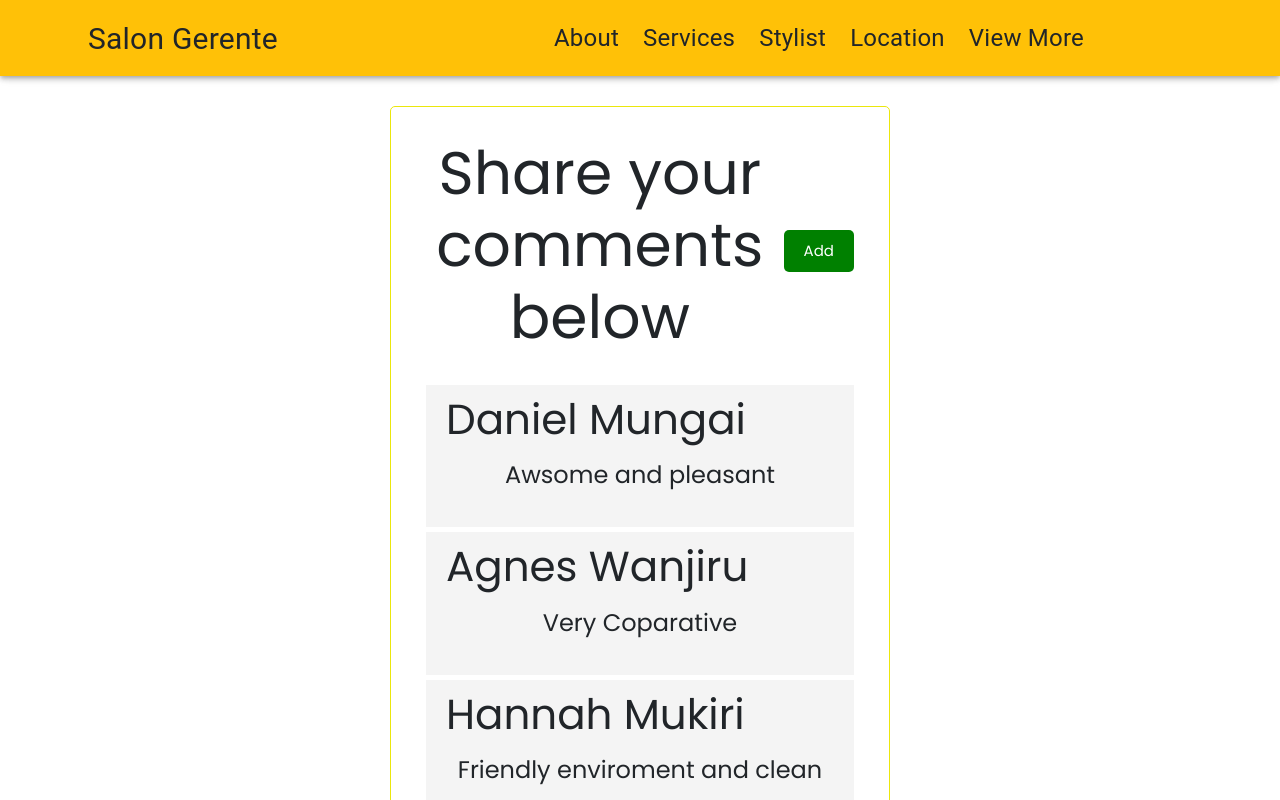
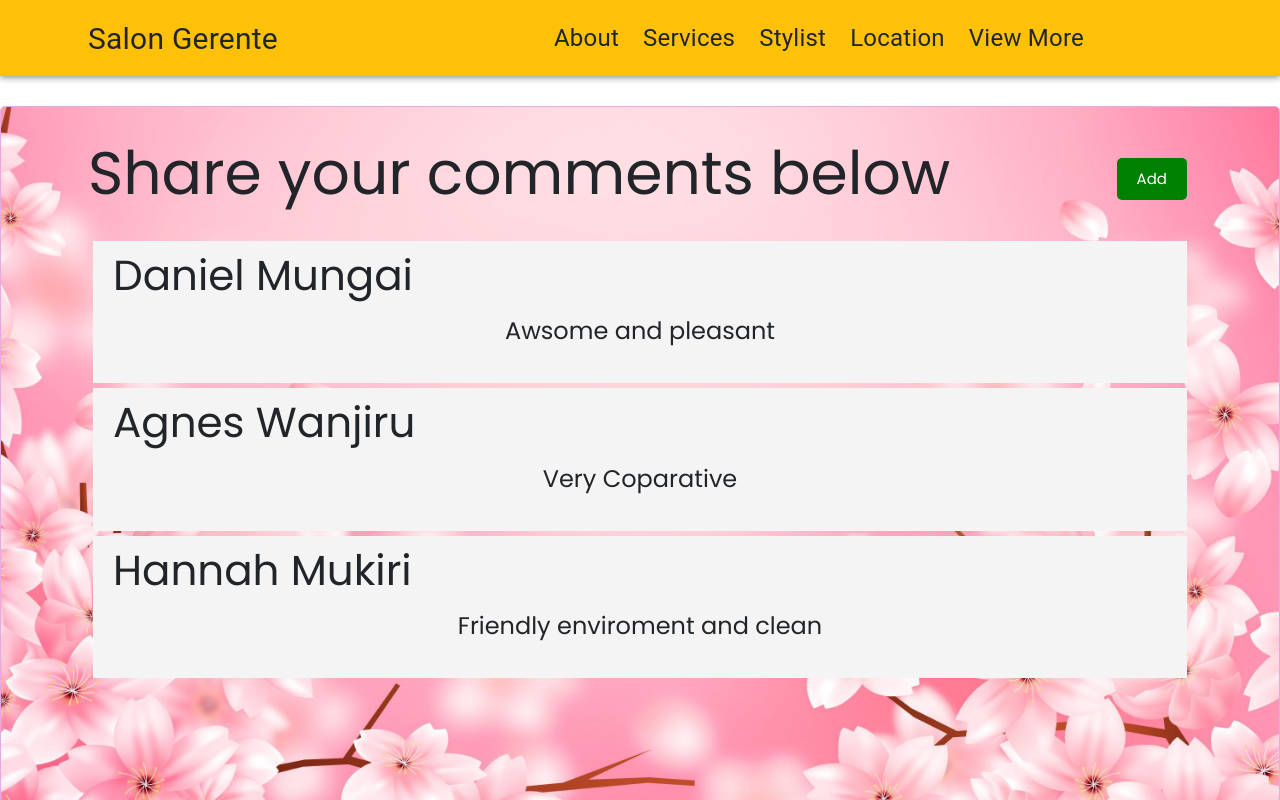
Before and after one commit to mungaiDaniel/Salon-Appointment-UI, a React (Create React App) app: page /testimony in a window 1280 px wide. Built offline with nearby package versions, Linux system fonts and the light colour scheme.

Commit message:
add pic in register form

```diff
--- a/src/App.js
+++ b/src/App.js
@@ -1,16 +1,17 @@
 import './App.css';
 import 'bootstrap/dist/css/bootstrap.css';
 import NavBar from './components/NavBar';
-import Login from './components/auth/Login';
+import Login from './components/auth/LoginInfo';
 import Footer from './components/Footer';
 import MainContent from './components/MainContent';
-import Register from './components/auth/Register';
+import Register from './components/auth/RegisterInfo';
 import 'font-awesome/css/font-awesome.min.css';
 import React, { Suspense, useState} from 'react';
 import { BrowserRouter, Routes, Route } from "react-router-dom";
 import TestimonyPage from './components/addTestimonies/TestimonyPage';
 import Book from './components/BookAppointment/Book';
 import Content from './components/BookAppointment/Content';
+import Signup from './components/auth/Signup';
 function App() {
   const [currentForm, setCurrentForm] = useState('register');
   const [homePage, setHomePage] = useState('home')
@@ -36,7 +37,7 @@ function App() {
         <Route exact path="/login" element={<Login/>}/>
       </Routes>
       <Routes>
-        <Route exact path="/register" element={<Register/>}/>
+        <Route exact path="/register" element={<Signup/>}/>
       </Routes>
       <Routes>
         <Route exact path="/testimony" element={<TestimonyPage/>}/>
--- a/src/components/addTestimonies/TestimonyPage.js
+++ b/src/components/addTestimonies/TestimonyPage.js
@@ -31,12 +31,15 @@ const TestimonyPage = () => {
   }
 
   return (
-    <div className='container' id='container'>
-        <Header onAdd={() => setShowAddTask(!showAddTask)}
+    <div className='containe' id='container'>
+      <div className='container'>
+      <Header onAdd={() => setShowAddTask(!showAddTask)}
           showAdd={showAddTask}
         />
         {showAddTask && <AddTask onAdd={addTask} />}
         <Tasks  tasks={tasks} />
+      </div>
+
 
     </div>
   )
--- a/src/components/addTestimonies/addtestimony.scss
+++ b/src/components/addTestimonies/addtestimony.scss
@@ -8,16 +8,22 @@
 
 body {
   font-family: 'Poppins', sans-serif;
+
 }
 
 #container {
-  max-width: 500px;
+  background-image: url("../Img/pinkback.jpg");
+  background-size: cover;
+  background-position: center center;
+  background-attachment: fixed;
+  z-index: 1;
   margin: 30px auto;
   overflow: auto;
-  min-height: 300px;
-  border: 1px solid rgb(235, 231, 12);
+  min-height: 100vh;
+  border: 1px solid rgb(228, 170, 228);
   padding: 30px;
   border-radius: 5px;
+  width: 100vw;
 }
 
 .header {
--- /dev/null
+++ b/src/components/auth/Signup.js
@@ -0,0 +1,17 @@
+import React from 'react'
+import {Button, Alert, Row, Col} from 'react-bootstrap';
+import RegisterForm from './RegisterForm';
+import Register from './RegisterInfo';
+import Pict from '../Pict';
+const Signup = () => {
+  return (
+    <div>
+      <Row className='containe'>
+        <Col><Register /></Col>
+        <Col> <Pict/></Col>
+      </Row>
+    </div>
+  )
+}
+
+export default Signup
```
Also changed, not shown: src/components/Img/pinkback.jpg (added), src/components/auth/LoginInfo.js (renamed from src/components/auth/Login.js), src/components/auth/RegisterInfo.js (renamed from src/components/auth/Register.js).
